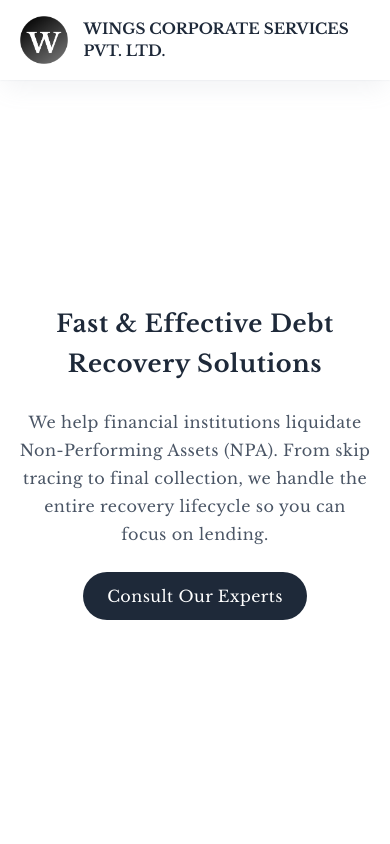
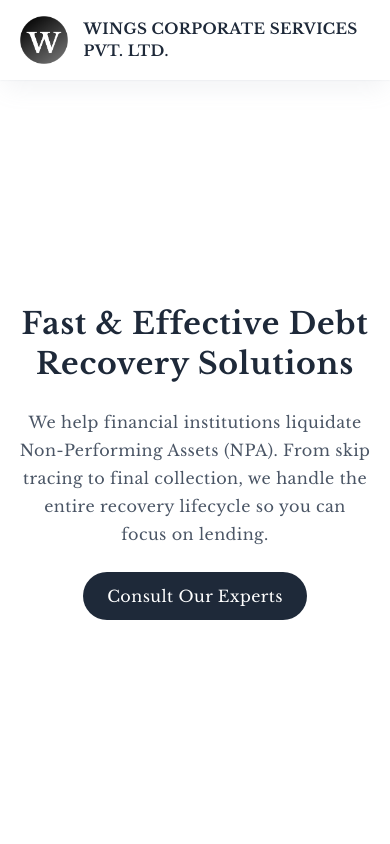
Before and after one commit to gautamitservices/wings-india-app, a Next.js app: page / in a window 390 px wide. Shown: the top 844 px of the page. Built offline with nearby package versions, Linux system fonts and the light colour scheme.

Commit message:
increased font size

```diff
--- a/app/page.js
+++ b/app/page.js
@@ -50,19 +50,19 @@ export default function Home() {
           <Image
             src="/wings-logo.png"
             alt="Wings Logo"
-            className="shrink-0"
+            className="shrink-0!"
             width={48}
             height={48}
             priority
           />
-          <p className="text-gray-800 font-bold text-[15px] lg:text-lg">
+          <p className="text-gray-800 font-bold text-[15px] lg:text-lg tracking-wide">
             WINGS CORPORATE SERVICES PVT. LTD.
           </p>
         </div>
       </div>
       <div className={`flex h-fit min-h-screen tracking-wide bg-white`}>
         <div className="w-[90%] mx-auto h-full min-h-[calc(100vh-5rem)] flex flex-col justify-center items-center">
-          <h1 className="text-2xl md:text-4xl lg:text-6xl font-bold tracking-wide leading-10 lg:leading-20  text-center text-gray-800">
+          <h1 className="text-3xl md:text-4xl lg:text-6xl font-bold tracking-wide leading-10 lg:leading-20  text-center text-gray-800">
             {/* Professional Debt Recovery & Legal Execution Services */}
             Fast & Effective Debt Recovery Solutions
           </h1>
```
